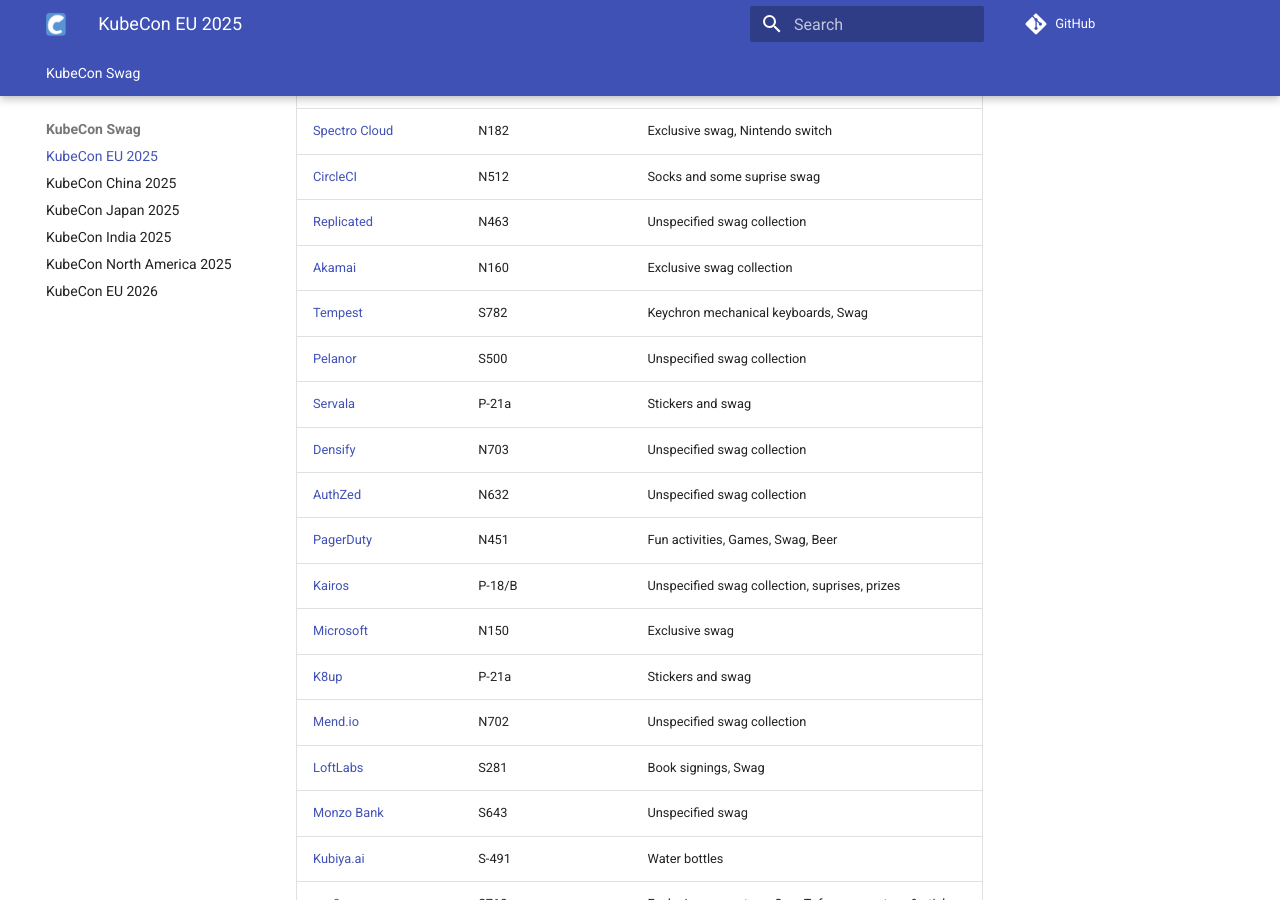
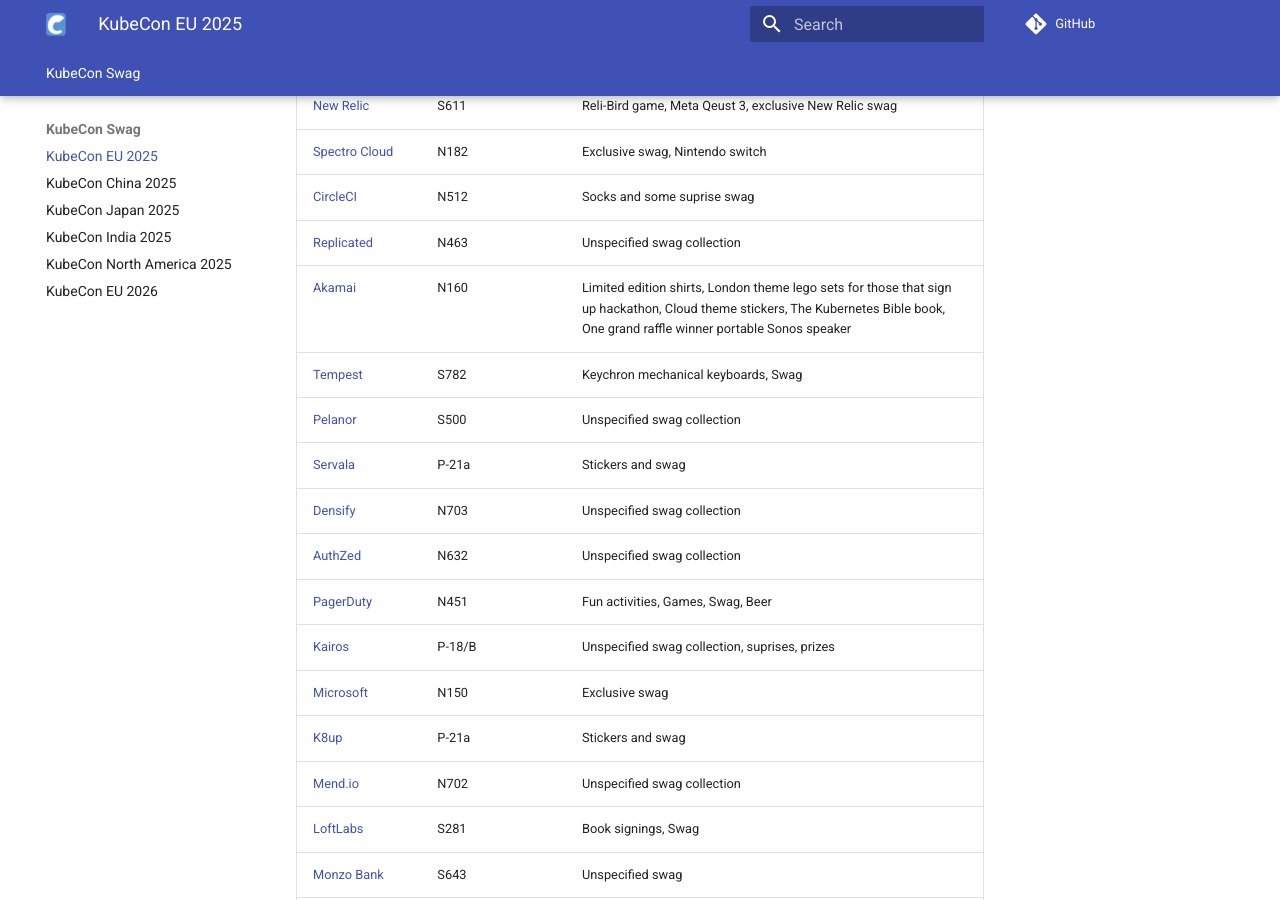
Before and after one commit to certdirectory/KubeCon, an MkDocs documentation site: the page built from docs/KubeCon/EU2025.md, in a window 1280 px wide and 900 px high, scrolled down 572 px. Built offline with MkDocs 1.6.1 and Material for MkDocs 9.7.7, drawn with Linux system fonts in a browser that asks for light colours; comment, search, counter and statistics services are not loaded.

Commit message:
Update EU2025.md

```diff
--- a/docs/KubeCon/EU2025.md
+++ b/docs/KubeCon/EU2025.md
@@ -14,7 +14,7 @@
 [Spectro Cloud](https://www.linkedin.com/company/spectro-cloud) | N182 | Exclusive swag, Nintendo switch
 [CircleCI](https://www.linkedin.com/company/circleci) | N512 | Socks and some suprise swag
 [Replicated](https://www.linkedin.com/company/replicated/) | N463 | Unspecified swag collection
-[Akamai](https://www.linkedin.com/company/akamai-technologies/) | N160 | Exclusive swag collection
+[Akamai](https://www.linkedin.com/company/akamai-technologies/) | N160 | Limited edition shirts, London theme lego sets for those that sign up hackathon, Cloud theme stickers, The Kubernetes Bible book, One grand raffle winner portable Sonos speaker
 [Tempest](https://www.linkedin.com/company/tempest-labs-inc/) | S782 | Keychron mechanical keyboards, Swag
 [Pelanor](https://www.linkedin.com/company/pelanor/) | S500 | Unspecified swag collection
 [Servala](https://www.linkedin.com/company/servala/) | P-21a | Stickers and swag
```
